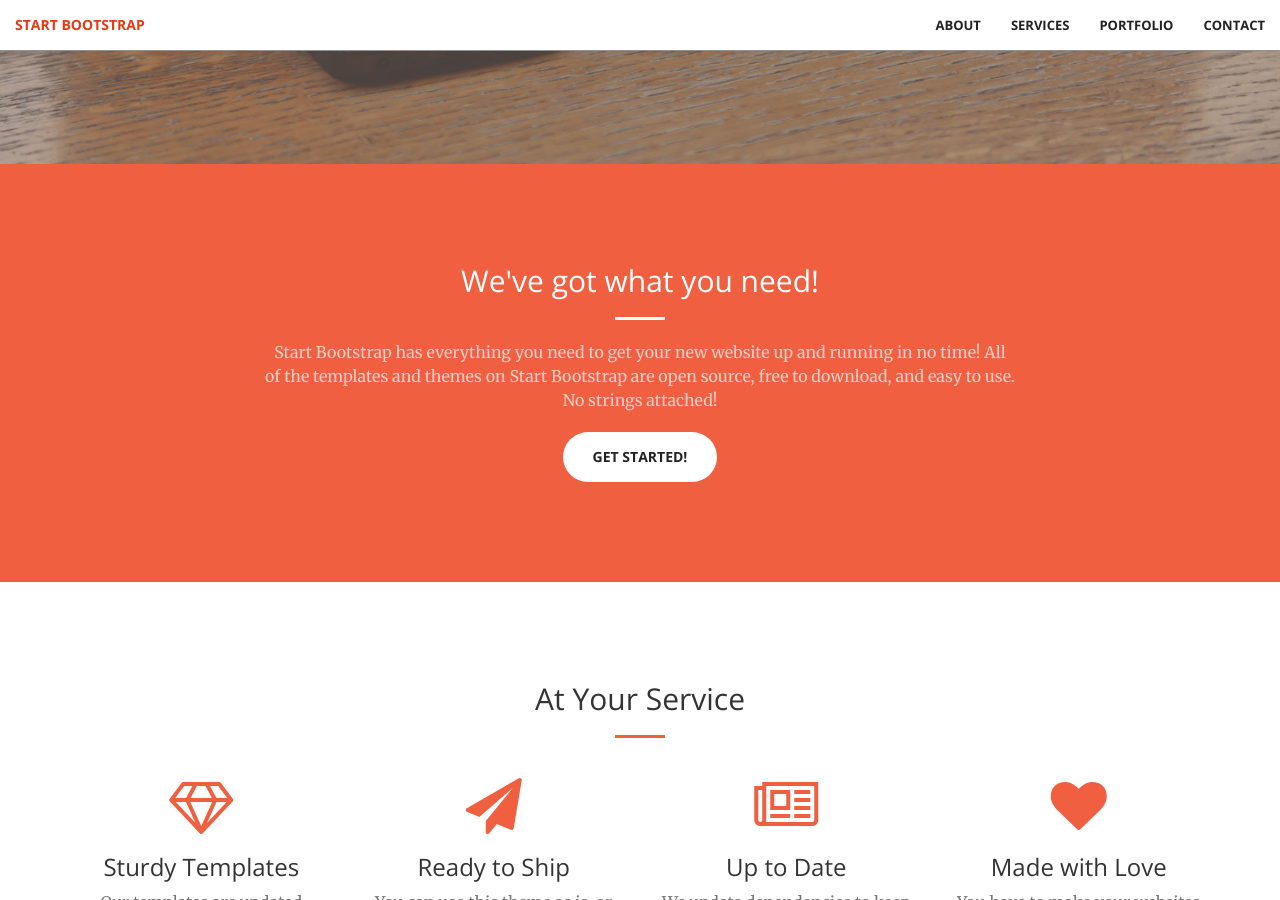
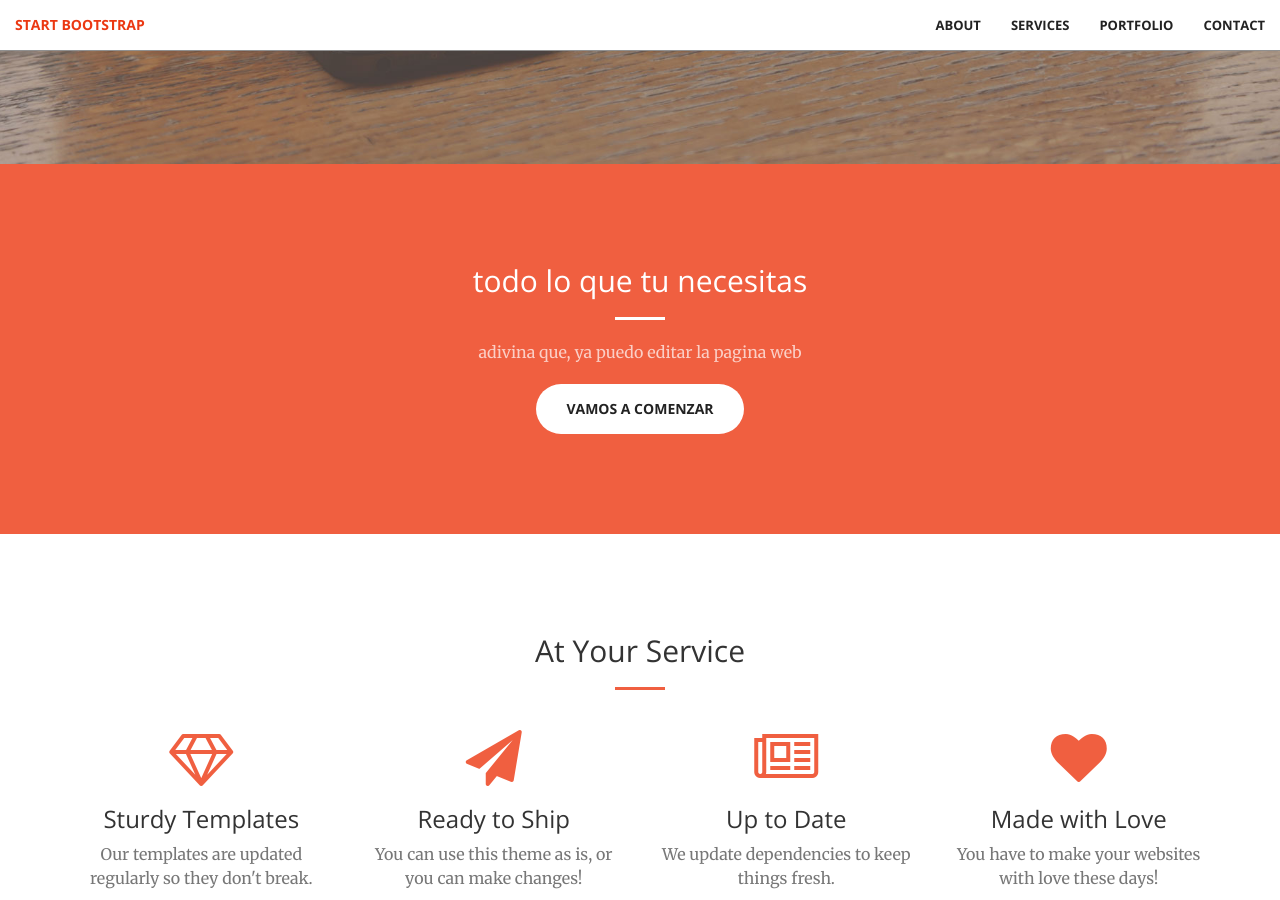
Before and after one commit to soujiang/soujiang.github.io, a Jekyll site: the page built from index.html, in a window 1280 px wide and 900 px high, scrolled down 736 px. Built offline with Jekyll 4.4.1, drawn with Linux system fonts in a browser that asks for light colours.

Commit message:
call to action

```diff
--- a/_includes/call-to-action.html
+++ b/_includes/call-to-action.html
@@ -2,10 +2,10 @@
     <div class="container">
         <div class="row">
             <div class="col-lg-8 col-lg-offset-2 text-center">
-                <h2 class="section-heading">We've got what you need!</h2>
+                <h2 class="section-heading">todo lo que tu necesitas</h2>
                 <hr class="light">
-                <p class="text-faded">Start Bootstrap has everything you need to get your new website up and running in no time! All of the templates and themes on Start Bootstrap are open source, free to download, and easy to use. No strings attached!</p>
-                <a href="#" class="btn btn-default btn-xl">Get Started!</a>
+                <p class="text-faded">adivina que, ya puedo editar la pagina web</p>
+                <a href="#" class="btn btn-default btn-xl">vamos a comenzar</a>
             </div>
         </div>
     </div>
```
